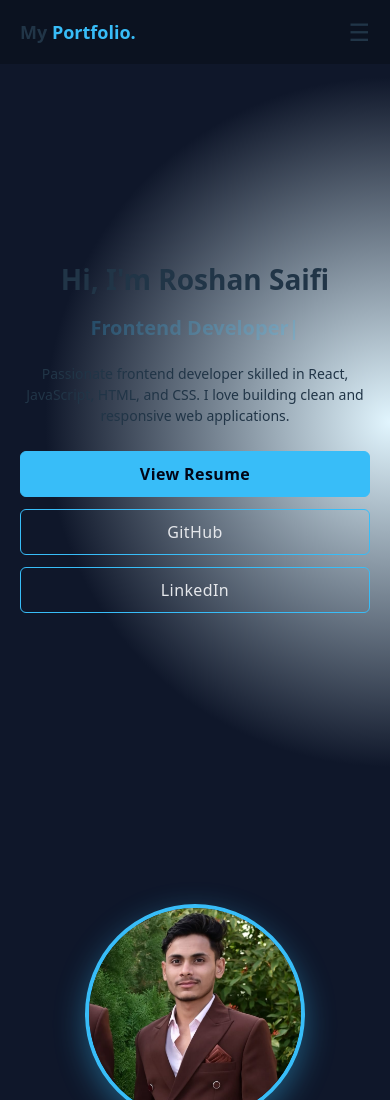
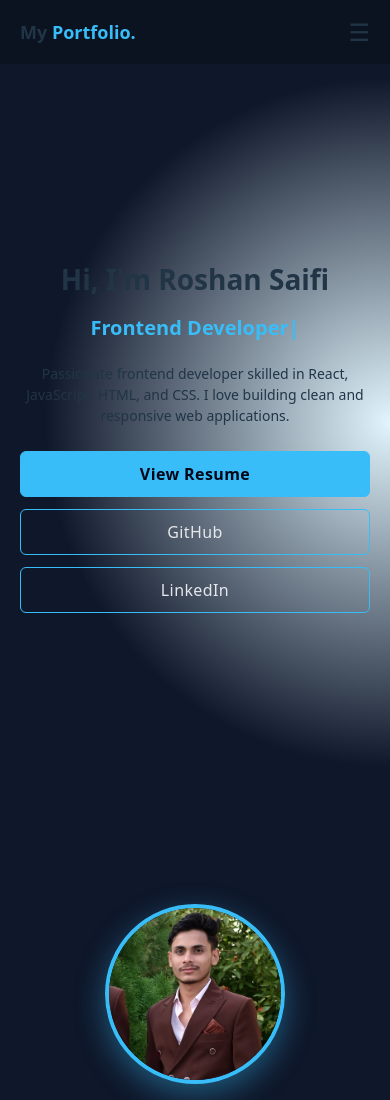
Before and after one commit to RoshanSaifi93/Portfolio, a React (Vite) app: page / in a window 390 px wide. Shown: the top 1100 px of the page. Built offline with nearby package versions, Linux system fonts and the light colour scheme.

Commit message:
Fix mobile layout shift and overflow issue

```diff
--- a/src/Components/About.css
+++ b/src/Components/About.css
@@ -11,8 +11,8 @@
 }
 
 .about-image img {
-  width: 280px;
-  height: 280px;
+  width: 220px;
+  height: 220px;
   object-fit: cover;
   border-radius: 50%;
   border: 4px solid #38bdf8;
@@ -68,8 +68,8 @@
     padding: 60px 20px;
   }
   .about-image img {
-    width: 220px;
-    height: 220px;
+    width: 180px;
+    height: 180px;
   }
 }
 .about-image {
--- a/src/index.css
+++ b/src/index.css
@@ -1,3 +1,8 @@
+html, body {
+  width: 100%;
+  overflow-x: hidden;
+}
+
 * {
   margin: 0;
   padding: 0;
@@ -72,6 +77,14 @@ button:focus-visible {
   }
 }
 
+@media (max-width: 768px) {
+  * {
+    animation-duration: 0.01ms !important;
+    animation-delay: 0ms !important;
+    transition-duration: 0.01ms !important;
+  }
+}
+
 /* Scroll animation base */
 .fade-in {
   opacity: 0;
```
